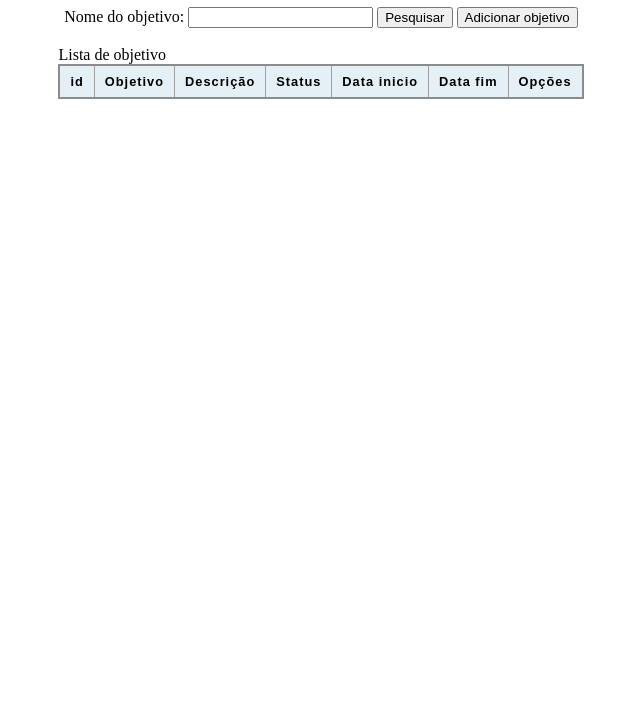
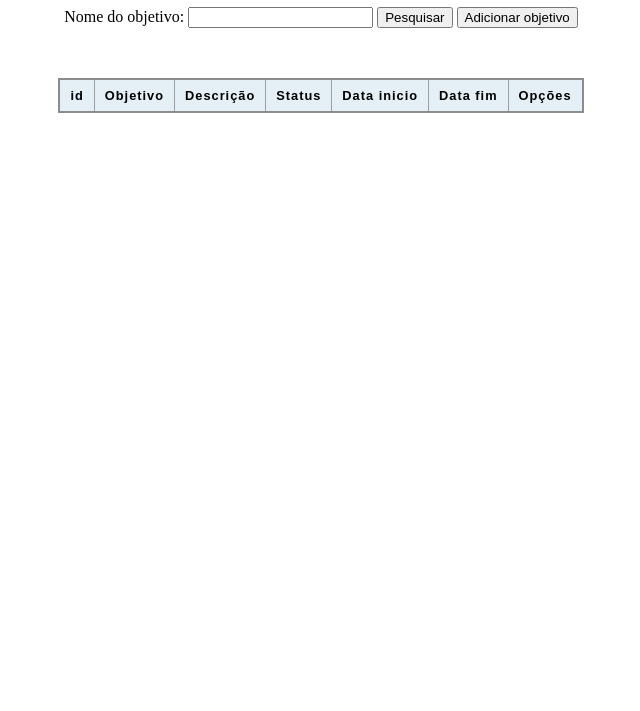
Before and after one commit to JoaoSousa2002/Projeto_2BIM_CRUD, a website: page public/Index.html in a window 1280 px wide. Shown: the part 89-800 px from the top of the page, without its empty margins (319-959 px from the left). Drawn offline with Linux system fonts and the light colour scheme.

Commit message:
Ajuste tabela

```diff
--- a/public/Index.html
+++ b/public/Index.html
@@ -56,8 +56,6 @@
         <input type="button" onclick="location.href='AdicionarObjetivo.html'" value="Adicionar objetivo">
     </form>
     <br>
-
-    <label for="Lista-objetivos">Lista de objetivo
         <p style="display: inline;" id="Lista-objetivos"></p>
         <div id="divHistorico">
             <table>
```
